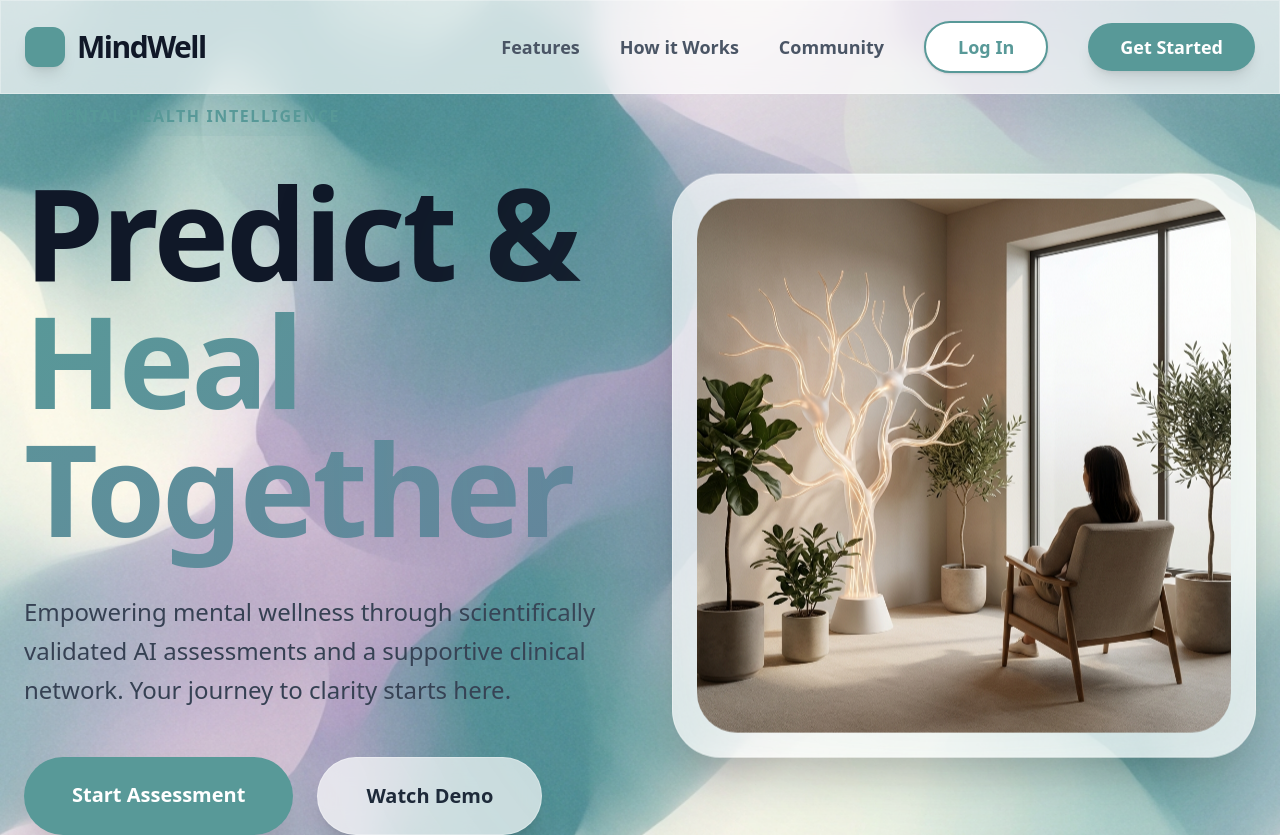
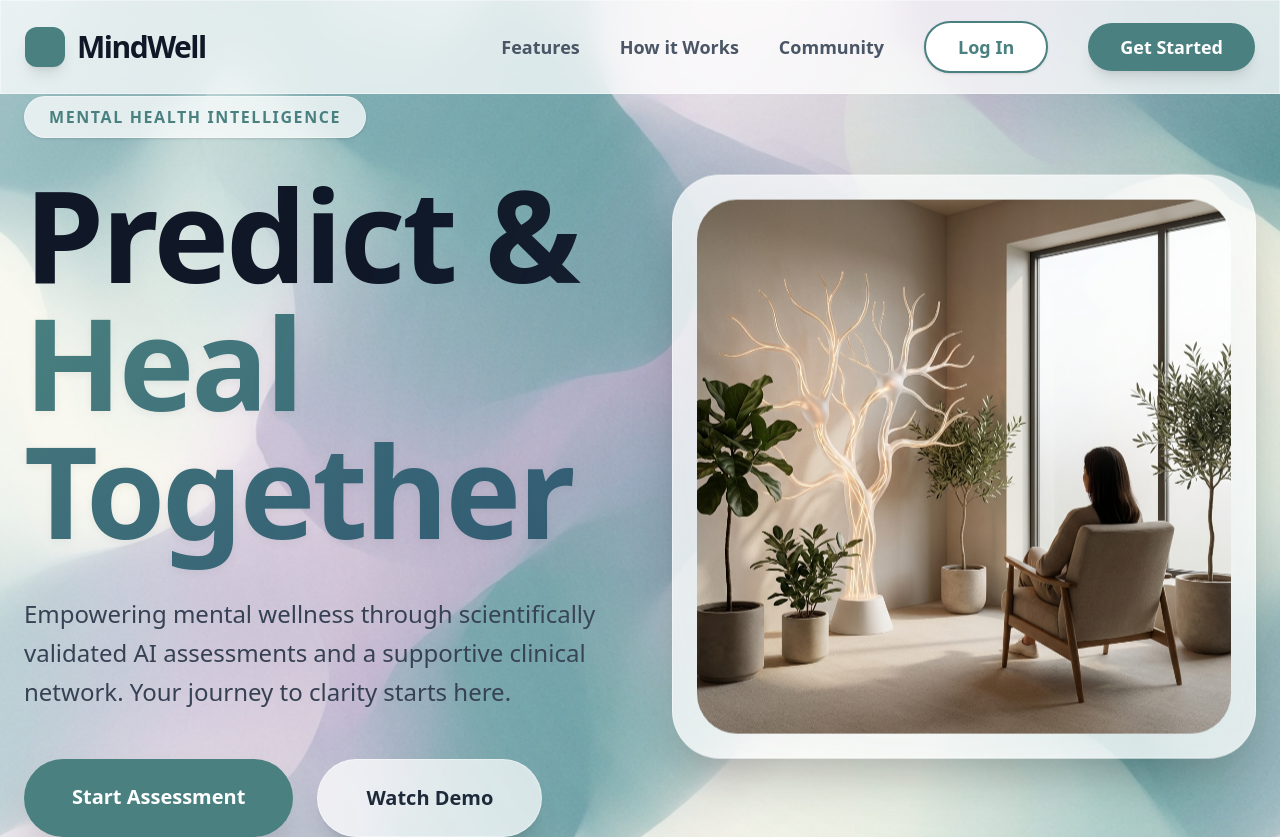
Before and after one commit to GauriTh06/mental-health, a React (Vite) app in the folder client/: page / in a window 1280 px wide. Shown: the top 839 px of the page. Built offline with nearby package versions, Linux system fonts and the light colour scheme.

Commit message:
UI Polish: Enhance text contrast and visibility in hero section

```diff
--- a/client/src/index.css
+++ b/client/src/index.css
@@ -6,26 +6,26 @@
   /* Soft Blue-Grey Background */
   --color-brand-card: #FFFFFF;
   /* White Card */
-  --color-brand-primary: #589998;
-  /* Updated Primary Sage */
-  --color-brand-primary-hover: #4a807f;
+  --color-brand-primary: #4A8180;
+  /* Darker, higher contrast Sage */
+  --color-brand-primary-hover: #3A6665;
   --color-brand-sidebar: #DDEBF7;
   /* Light Blue Sidebar BG */
-  --color-brand-text: #2D3748;
-  /* Dark Slate Text */
-  --color-brand-accent: #65849D;
-  /* Muted Blue Accents */
+  --color-brand-text: #1A202C;
+  /* Darker Slate for maximum visibility */
+  --color-brand-accent: #4A6072;
+  /* Higher contrast blue accents */
 
   --font-family-sans: "Inter", system-ui, sans-serif;
 }
 
 :root {
-  --brand-primary: #589998;
-  --brand-primary-hover: #4a807f;
+  --brand-primary: #4A8180;
+  --brand-primary-hover: #3A6665;
   --brand-bg: #F3F7FA;
-  --brand-text: #2D3748;
-  --glass-bg: rgba(255, 255, 255, 0.7);
-  --glass-border: rgba(255, 255, 255, 0.3);
+  --brand-text: #1A202C;
+  --glass-bg: rgba(255, 255, 255, 0.75);
+  --glass-border: rgba(255, 255, 255, 0.4);
 }
 
 body {
@@ -46,15 +46,31 @@ body {
 }
 
 .text-gradient {
-  background: linear-gradient(135deg, #589998 0%, #65849D 100%);
+  /* Darker, more vivid gradient for better visibility */
+  background: linear-gradient(135deg, #4A8180 0%, #305872 100%);
   -webkit-background-clip: text;
   -webkit-text-fill-color: transparent;
+  /* Subtle drop shadow for clarity on complex backgrounds */
+  filter: drop-shadow(0 2px 4px rgba(0, 0, 0, 0.05));
 }
 
 .bg-hero-pattern {
   background-image: url('./assets/redesign/bg.png');
   background-size: cover;
   background-position: center;
+  position: relative;
+}
+
+/* Subtle overlay to help text stand out */
+.bg-hero-pattern::before {
+  content: '';
+  position: absolute;
+  top: 0;
+  left: 0;
+  right: 0;
+  bottom: 0;
+  background: linear-gradient(90deg, rgba(243, 247, 250, 0.4) 0%, rgba(243, 247, 250, 0) 100%);
+  z-index: 0;
 }
 
 @keyframes float {
@@ -85,3 +101,7 @@ body {
   opacity: 1;
   transform: translateY(0);
 }
+
+.shadow-text {
+  text-shadow: 0 4px 6px rgba(0, 0, 0, 0.1);
+}
--- a/client/src/pages/Home.jsx
+++ b/client/src/pages/Home.jsx
@@ -49,7 +49,7 @@ const Home = () => {
             <header className="relative min-h-screen flex items-center pt-24 overflow-hidden bg-hero-pattern">
                 <div className="max-w-7xl mx-auto px-6 grid grid-cols-1 lg:grid-cols-2 gap-16 items-center relative z-10 w-full">
                     <div className="reveal">
-                        <span className="inline-block px-6 py-2 mb-8 text-base font-black tracking-widest text-brand-primary uppercase bg-brand-primary/10 rounded-full">
+                        <span className="inline-block px-6 py-2 mb-8 text-base font-black tracking-widest text-brand-primary uppercase bg-white/70 glass rounded-full shadow-sm border border-brand-primary/20">
                             Mental Health Intelligence
                         </span>
                         <h1 className="text-7xl lg:text-9xl font-black text-gray-900 leading-[1] mb-10 tracking-tight">
```
